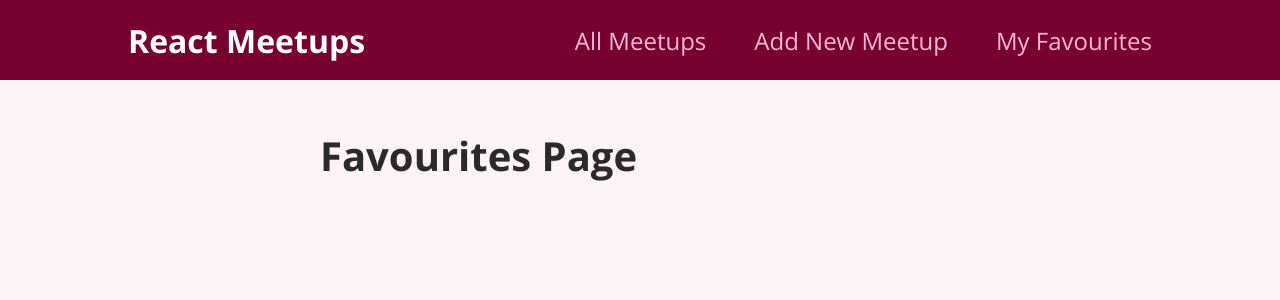
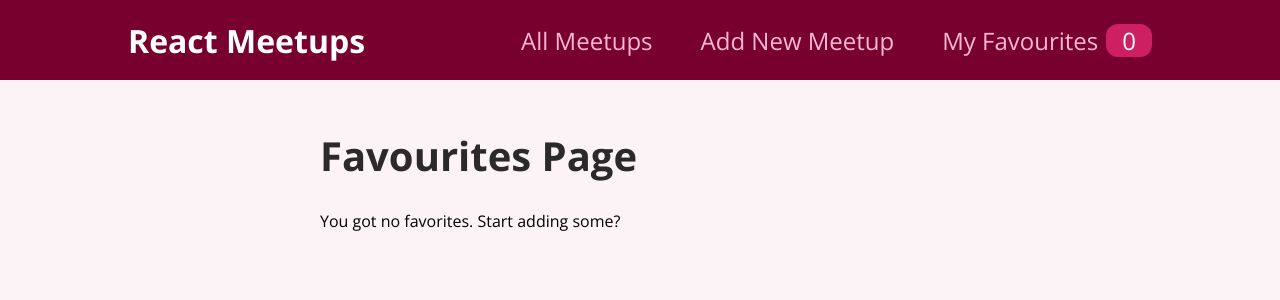
Before and after one commit to amrit-sbagga/react-meetup-app, a React (Create React App) app: page /favourites in a window 1280 px wide. Shown: the top 300 px of the page. Built offline with nearby package versions, Linux system fonts and the light colour scheme; no server answers.

Commit message:
using fav context in navigation

```diff
--- a/src/components/layout/MainNavigation.js
+++ b/src/components/layout/MainNavigation.js
@@ -1,8 +1,12 @@
-import React from 'react';
+import React, { useContext } from 'react';
 import { Link } from 'react-router-dom';
+import FavoritesContext from '../../store/favorites-context';
 import classes from './MainNavigation.module.css';
 
 export default function MainNavigation() {
+
+    const favoritesCtx = useContext(FavoritesContext);
+
     return (
         <header className={classes.header}>
             <div className={classes.logo}>React Meetups</div>
@@ -15,7 +19,10 @@
                         <Link to="/new-meetup">Add New Meetup</Link>
                     </li>
                     <li>
-                        <Link to="/favourites">My Favourites</Link>
+                        <Link to="/favourites">
+                            My Favourites
+                            <span className={classes.badge}>{favoritesCtx.totalFavorites}</span>
+                        </Link>
                     </li>
                 </ul>
             </nav>
--- a/src/pages/Favourites.js
+++ b/src/pages/Favourites.js
@@ -1,9 +1,22 @@
-import React from 'react'
+import React, { useContext } from "react";
+import FavoritesContext from "../store/favorites-context";
+import MeetupList from "../components/meetups/MeetupList";
 
 export default function Favourites() {
-    return (
-        <div>
-            <h1>Favourites Page</h1>
-        </div>
-    )
+  const favoritesCtx = useContext(FavoritesContext);
+
+  let content;
+
+  if (favoritesCtx.totalFavorites === 0) {
+    content = <p>You got no favorites. Start adding some?</p>;
+  } else {
+    content = <MeetupList meetups={favoritesCtx.favorites} />;
+  }
+
+  return (
+    <div>
+      <h1>Favourites Page</h1>
+      {content}
+    </div>
+  );
 }
```
